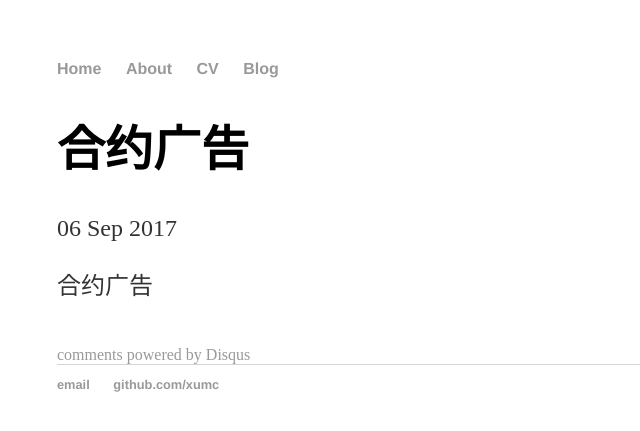
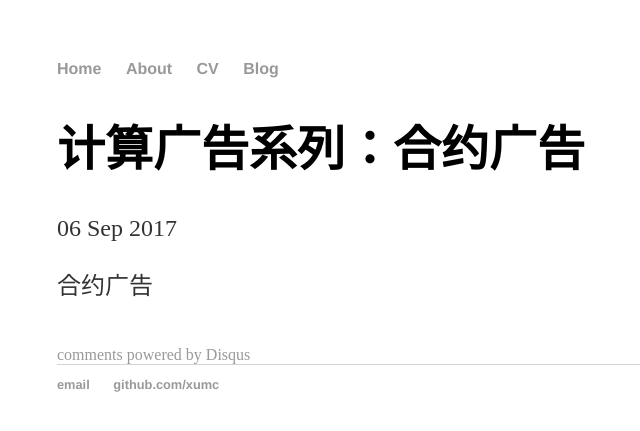
Before and after one commit to xumc/xumc.github.io, a Jekyll site: the page built from _posts/2017-09-06-computational-advertising-contract-based-adsvertising.md, in a window 1280 px wide. Shown: the top 431 px of the page, without its empty margins (135-775 px from the left). Built offline with Jekyll 4.4.1, drawn with Linux system fonts in a browser that asks for light colours; comment, search, counter and statistics services are not loaded.

Commit message:
Update 2017-09-06-computational-advertising-contract-based-adsvertising.md

```diff
--- a/_posts/2017-09-06-computational-advertising-contract-based-adsvertising.md
+++ b/_posts/2017-09-06-computational-advertising-contract-based-adsvertising.md
@@ -1,6 +1,6 @@
 ---
 layout: post
-title: "合约广告"
+title: "计算广告系列：合约广告"
 date: 2017-09-06
 ---
 
```
